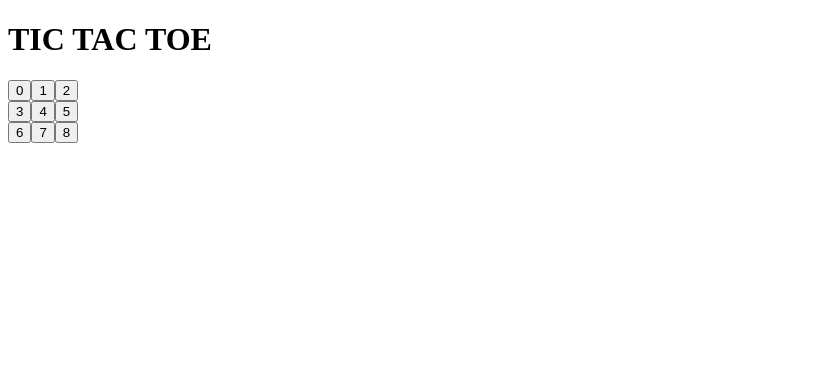
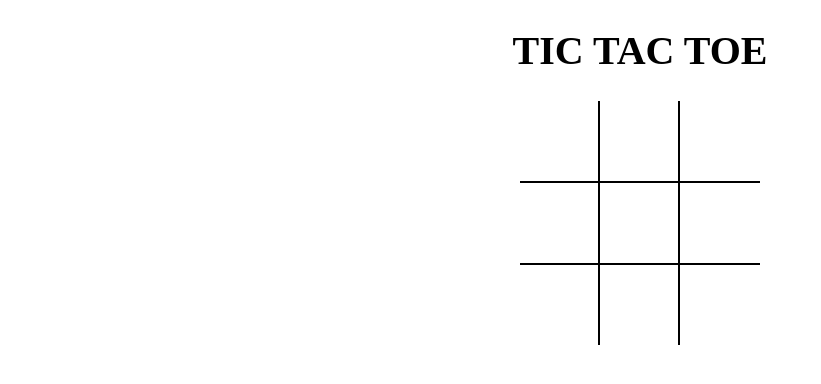
Before and after one commit to RoushanBhadani/tictactoe, a React (Vite) app: page / in a window 1280 px wide. Shown: the top 384 px of the page, without its empty margins (0-821 px from the left). Built offline with nearby package versions, Linux system fonts and the light colour scheme.

Commit message:
added board sate and also react events

```diff
--- a/package.json
+++ b/package.json
@@ -12,8 +12,10 @@
     "clear": "rimraf dist .cache"
   },
   "dependencies": {
+    "node-sass": "^7.0.1",
     "react": "^17.0.2",
-    "react-dom": "^17.0.2"
+    "react-dom": "^17.0.2",
+    "sass": "^1.53.0"
   },
   "devDependencies": {
     "babel-eslint": "^10.1.0",
--- a/src/App.jsx
+++ b/src/App.jsx
@@ -1,5 +1,7 @@
 import React from "react";
-import Board from "./components/Board"
+import Board from "./components/Board";
+import './styles/root.scss';
+
 const App = () => {
   return (
   <div className="app">
--- a/src/components/Board.jsx
+++ b/src/components/Board.jsx
@@ -1,23 +1,63 @@
-import React from 'react';
+import React, { useState } from 'react';
 import Square from "./Square"
 
 const Board = () => {
+  const [board, setBoard] = useState(Array(9).fill(null));
+  const [isXNext, setIsXNext] = useState(false);
+
+
+
+  const handleSquareClick = position => {
+
+    if( board[position] ) {
+      return;
+    }
+
+    setBoard(prev => {
+      return prev.map((Square, pos) => {
+        if(pos === position){
+        return isXNext ? 'X' : 'O';
+        }
+
+        return Square;
+      });
+    });
+
+    setIsXNext (prev => !prev);
+  };
+
+  const renderSquare = position => {
+    return (
+      <Square
+        value = {board[position]}
+        onClick = {()=> handleSquareClick(position)}
+      />
+    )
+  }
+
   return (
     <div className="board">
         <div className="board-row">
-            <Square value = {0}/>
-            <Square value = {1}/>
-            <Square value = {2}/>
+            {/* <Square value = {board[0]}
+            onClick = {() =>{
+              handleSquareClick(0)
+            }}
+          /> */}
+            {renderSquare(0)}
+            {renderSquare(1)}
+            {renderSquare(2)}
         </div>
         <div className="board-row">
-            <Square value = {3}/>
-            <Square value = {4}/>
-            <Square value = {5}/>
+            {renderSquare(3)}
+            {renderSquare(4)}
+            {renderSquare(5)}
+
         </div>
         <div className="board-row">
-            <Square value = {6}/>
-            <Square value = {7}/>
-            <Square value = {8}/>
+            {renderSquare(6)}
+            {renderSquare(7)}
+            {renderSquare(8)}
+
         </div>
     </div>
   )
--- a/src/components/Square.jsx
+++ b/src/components/Square.jsx
@@ -1,8 +1,8 @@
 import React from 'react';
 
-const Square = ({value}) => {
+const Square = ({value, onClick}) => {
   return (
-    <button type="button" className="square">{value}</button>
+    <button type="button" className="square" onClick= {onClick}> {value} </button>
   );
 };
 export default Square;
--- /dev/null
+++ b/src/styles/root.scss
@@ -0,0 +1,43 @@
+body {
+    padding: 0;
+    margin: 0;
+  }
+
+  button {
+    background: none;
+    border: none;
+    outline: none;
+    &:hover {
+     cursor: pointer;
+    }
+  }
+
+  .app {
+    font-size: 20px;
+    display: flex;
+    flex-direction: column;
+    align-items: center;
+  }
+
+  .board {
+    .board-row {
+      display: flex;
+      flex-direction: row;
+      border-bottom: 2px solid #000;
+      &:last-child {
+        border-bottom: none;
+      }
+      .square {
+        width: 80px;
+        height: 80px;
+        border-right: 2px solid #000;
+        font-size: 2.5rem;
+        padding: 0;
+        overflow: hidden;
+        transition: all 0.2s;
+        &:last-child {
+          border-right: none;
+        }
+      }
+    }
+  }
```
Also changed, not shown: 1 other file (tests, documents, lock files or other folders).
